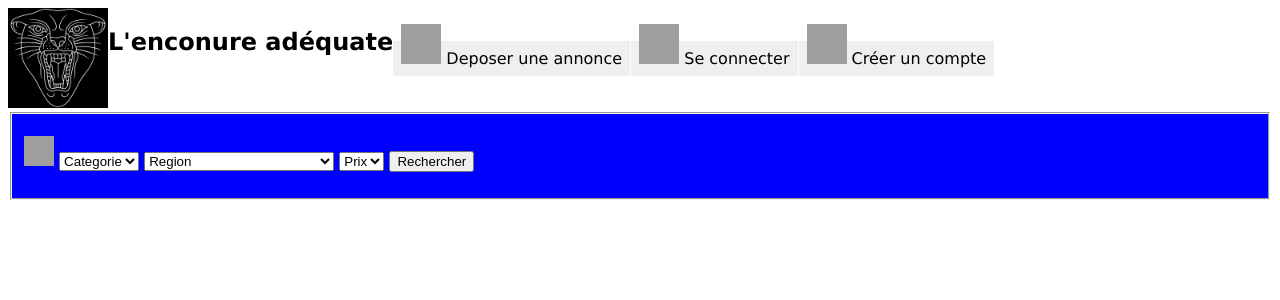
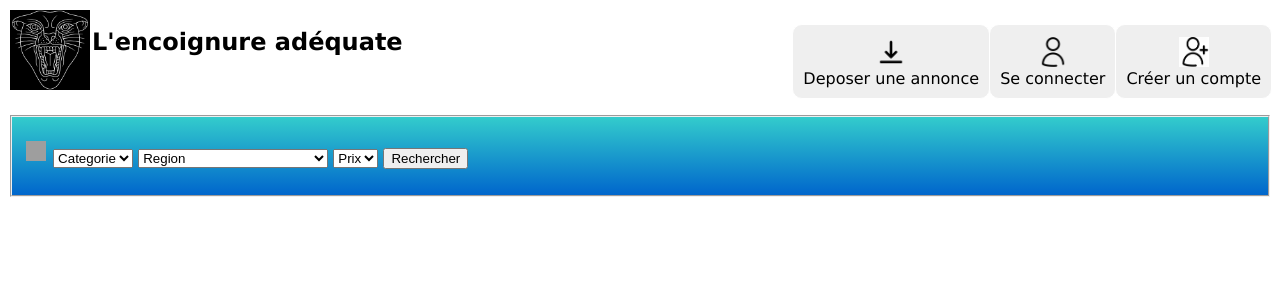
Before and after one commit to BaptSeg/Projet---PHP---S3, a PHP site: page /view/accueil.view.php in a window 1280 px wide. Shown: the top 300 px of the page. Run offline with PHP 8.4, Linux system fonts and the light colour scheme; the template is opened without the code that fills it, so the values that code supplies are empty; grey boxes are pictures that could not be loaded.

Commit message:
debut css (3)

```diff
--- a/view/accueil.view.css
+++ b/view/accueil.view.css
@@ -1,29 +1,18 @@
-nav {
-  display: flex;
-}
-
-ul {
+nav{
   padding:0;
   display: flex;
 	flex-direction: row;
   justify-content: space-between;
 }
 
+ul{
+  display: flex;
+  flex-direction: row;
+}
+
 ul li{
   list-style-type:none;
   text-decoration: none;
-}
-
-.ctg{
-  display: flex;
-	flex-direction: row;
-  align-content: flex-start;
-}
-
-.ctd{
-  display: flex;
-	flex-direction: row;
-  align-content: flex-end;
 }
 
 ul li a{
@@ -32,15 +21,43 @@ ul li a{
     color: black;
   	border: 1px solid white;
     margin-left: -1px; /* pour enlever la double bordure*/
-  	padding:0.5em;
+  	padding: 10px;
+
+    display: flex;
+    flex-direction: column;
+    align-items: center;
+
+    border-radius: 10px;
   }
+
+li{
+  display: flex;
+  flex-direction: column;
+  justify-content: center;
+}
+
+img{
+  margin: 2px;
+}
+
+.logo{
+  display: flex;
+	flex-direction: row;
+  align-content: flex-start;
+}
+
+.navbar{
+  /* display: flex;
+	flex-direction: row; */
+  align-content: flex-end;
+}
 
 body{
   font-family: Verdana, sans-serif;
 }
 
 fieldset{
-  background-color: blue;
+  background-image: linear-gradient(#33cccc, #0066cc);
 }
 
 .recherche {
--- a/view/accueil.view.php
+++ b/view/accueil.view.php
@@ -10,26 +10,28 @@
 
     <nav>
       <div class="logo">
-        <img src="./L'enconure adequate.png" alt="logo" height="100 px" width="100 px">
-      </div>
-      <div>
-        <h1>L'enconure adéquate</h1>
+        <img src="./L'enconure adequate.png" alt="logo" height="80 px" width="80 px">
+        <h1>L'encoignure adéquate</h1>
       </div>
       <div class="navbar">
         <ul>
           <li>
             <a href="../view/test.html">
-            <img src="../model/data/icone_deposer_annonce.png" alt="icon_deposer_annonce" height="40 px" width="40 px">
+            <img src="../model/img/icone_deposer_annonce.png" alt="icon_deposer_annonce" height="30 px" width="30 px">
             Deposer une annonce
             </a>
           </li>
           <li>
             <a href="../view/test.html">
-            <img src="../model/data/icone_utilisateur.png" alt="icon_user" height="40 px" width="40 px"> Se connecter </a>
+            <img src="../model/img/icone_utilisateur.png" alt="icon_user" height="30 px" width="30 px">
+            Se connecter
+            </a>
           </li>
           <li>
             <a href="../view/test.html">
-            <img src="../model/data/icone_inscription.png" alt="icon_inscription" height="40 px" width="40 px"> Créer un compte </a>
+            <img src="../model/img/icone_inscription.png" alt="icon_inscription" height="30 px" width="30 px">
+            Créer un compte
+            </a>
           </li>
         </ul>
       </div>
@@ -39,7 +41,7 @@
   <form method="post" action="../controler/acceuil.ctrl.php">
     <fieldset>
       <p>
-        <img src="../model/data/icone_categories.png" alt="icon_user" height="30 px" width="30 px">
+        <img src="../model/img/icone_categories.png" alt="icon_categorie" height="20 px" width="20 px">
         <select name="Categorie" id="Categorie">
           <option value="" selected>Categorie</option>
 
```
